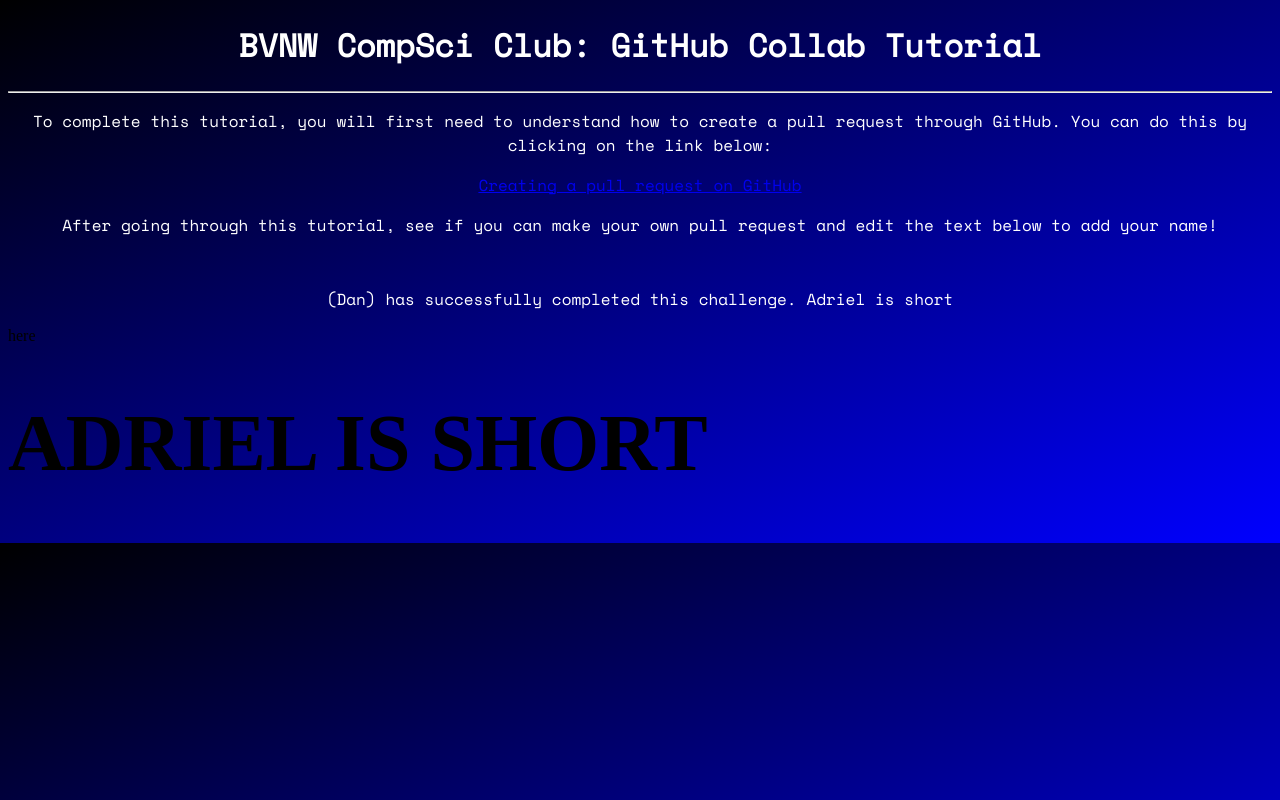
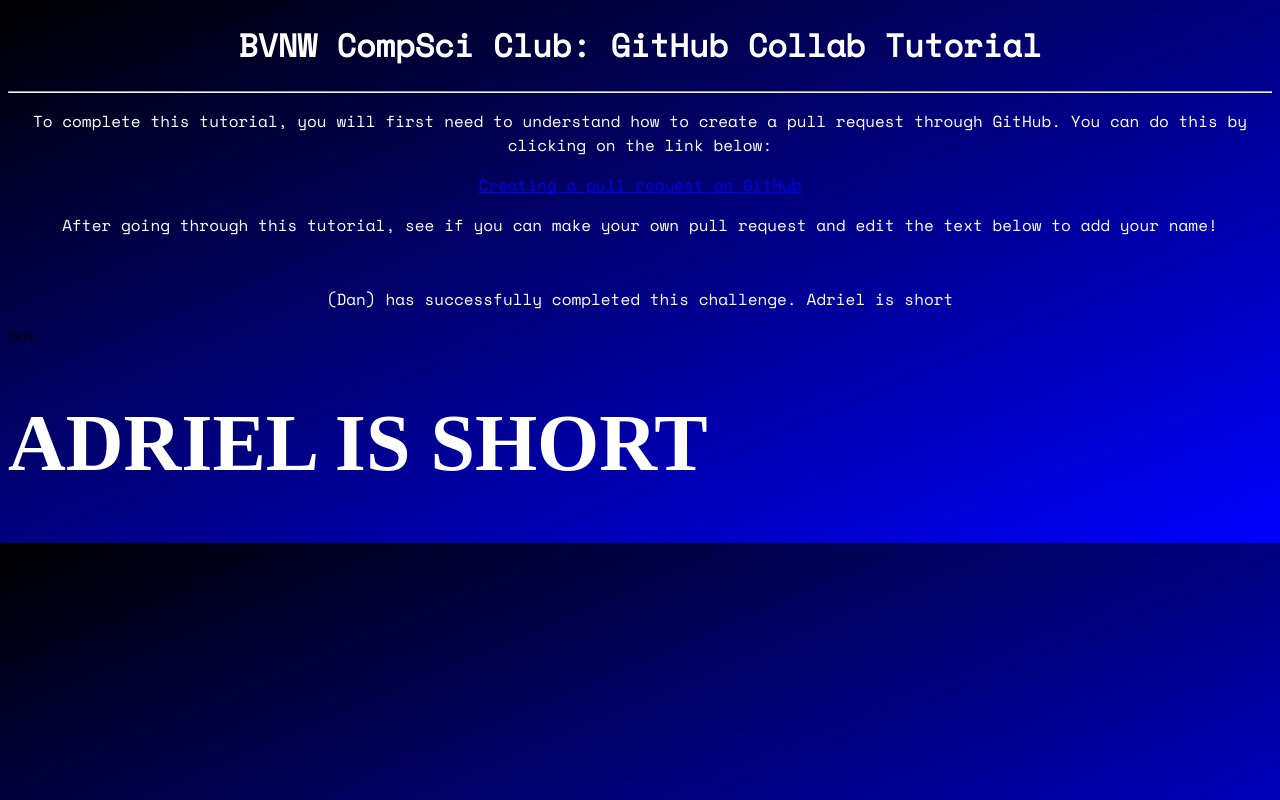
Before and after one commit to CompSciClubBVNW2425/github-collab-example, a plain HTML site: page tutorialpage.html in a window 1280 px wide. Drawn offline with nearby package versions, Linux system fonts and the light colour scheme; a script that the page names is missing.

Commit message:
Update tutorialpage.html

```diff
--- a/tutorialpage.html
+++ b/tutorialpage.html
@@ -27,7 +27,7 @@
        <p class="text">
         (Dan) has successfully completed this challenge. Adriel is short
        </p>here
-        <h1 style="font-size: 5rem">ADRIEL IS SHORT</h1>
+        <h1 style="font-size: 5rem; color: white">ADRIEL IS SHORT</h1>
     <script src="index.js"></script>
   </body>
 </html>
```
